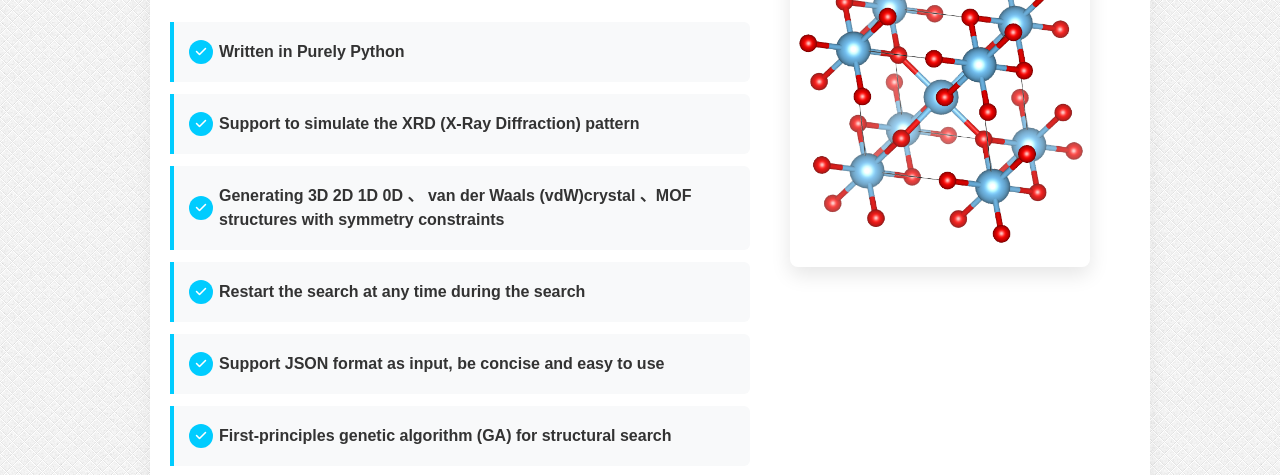
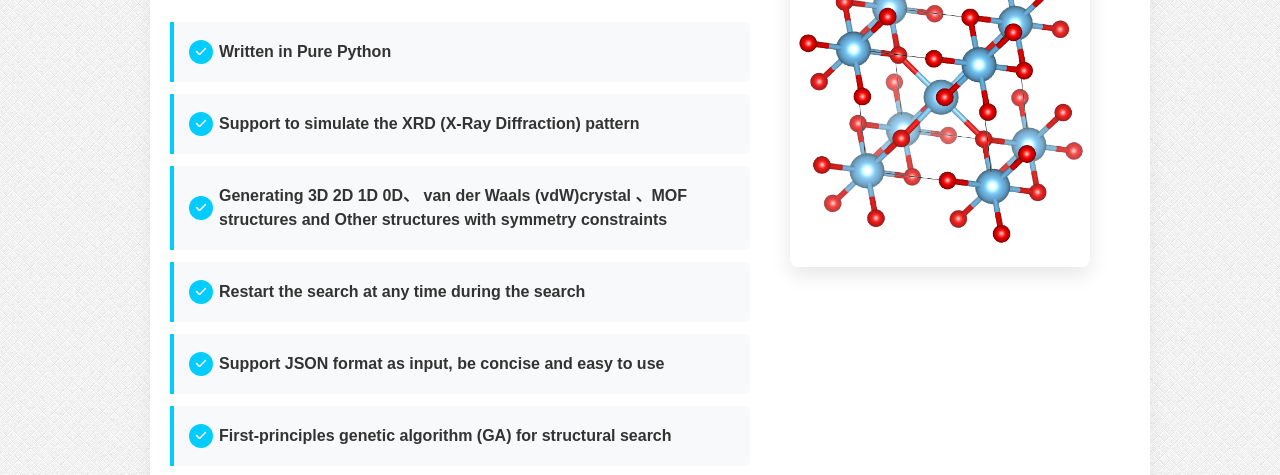
Before and after one commit to aisptech/aisptech.github.io, a plain HTML site: page features.html in a window 1280 px wide. Shown: the part 255-730 px from the top of the page. Drawn offline with nearby package versions, Linux system fonts and the light colour scheme.

Commit message:
Update features.html

```diff
--- a/features.html
+++ b/features.html
@@ -262,9 +262,9 @@
                 <h1>Features</h1>
 
                 <ul id="ful">
-                    <li><h2>Written in Purely Python</h2></li>
+                    <li><h2>Written in Pure Python</h2></li>
                     <li><h2>Support to simulate the XRD (X-Ray Diffraction) pattern</h2></li>
-                    <li><h2>Generating 3D 2D 1D 0D 、 van der Waals (vdW)crystal 、MOF structures with symmetry constraints</h2></li>
+                    <li><h2>Generating 3D 2D 1D 0D、 van der Waals (vdW)crystal 、MOF structures and Other structures with symmetry constraints</h2></li>
                     <li><h2>Restart the search at any time during the search</h2></li>
                     <li><h2>Support JSON format as input, be concise and easy to use</h2></li>
                     <li><h2>First-principles genetic algorithm (GA) for structural search</h2></li>
```
